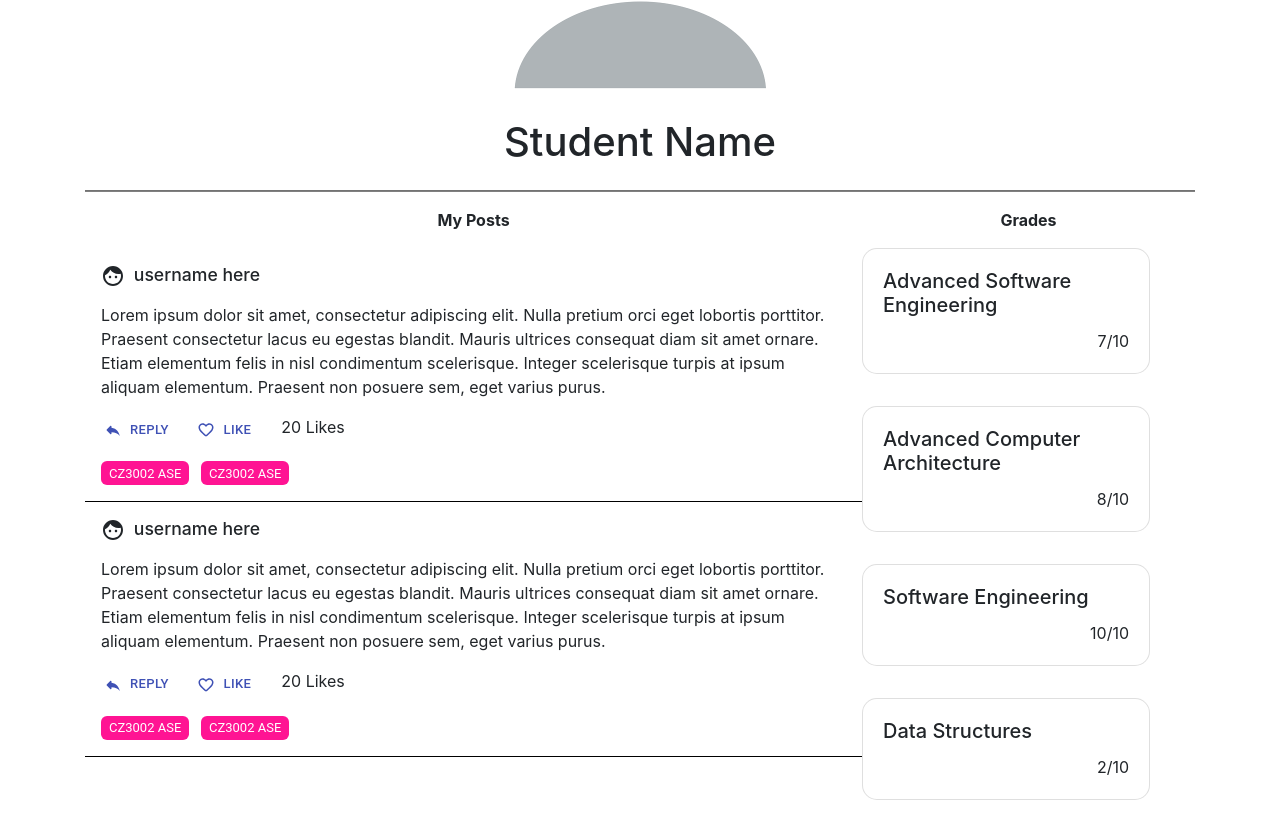
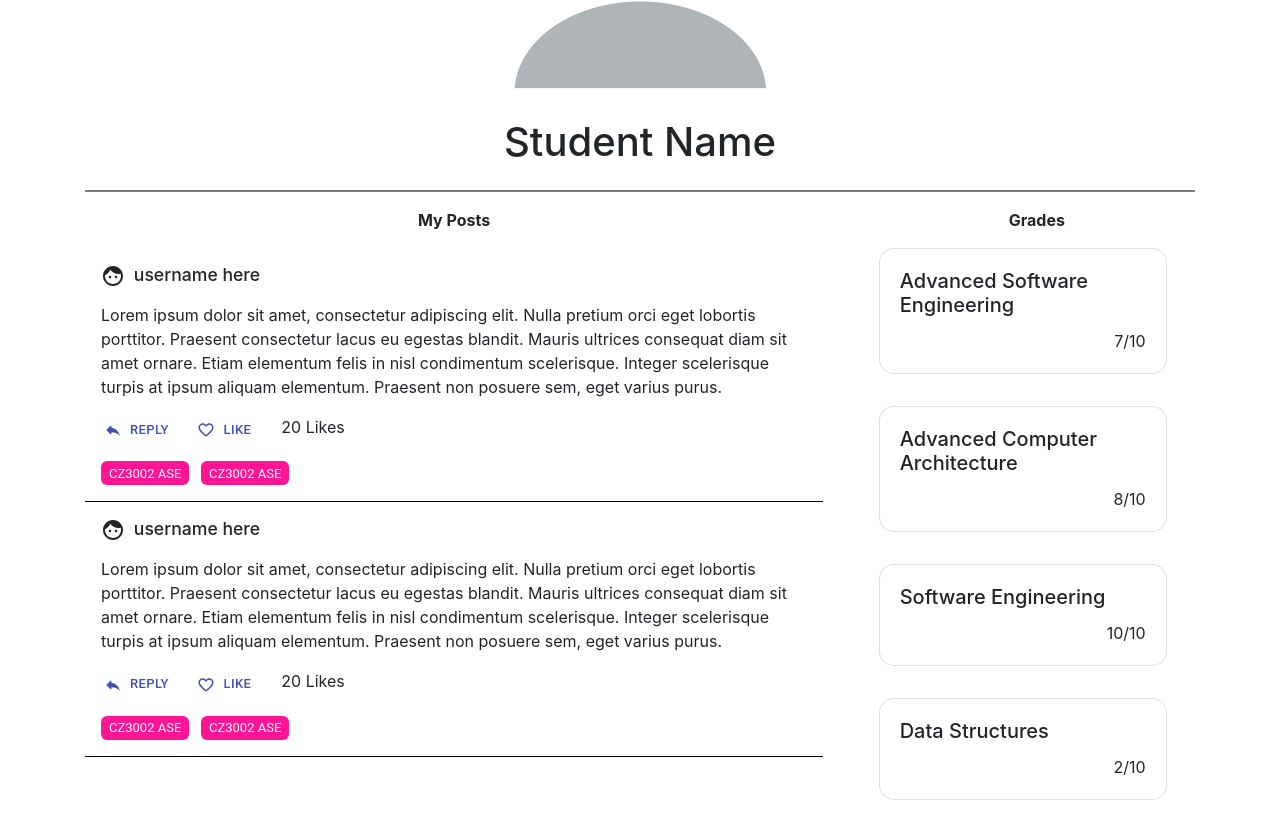
Before and after one commit to lisasgoh/CZ3002-Colearnity, a React (Create React App) app in the folder frontend/: page /profilepage in a window 1280 px wide. Shown: the part 282-1114 px from the top of the page. Built offline with nearby package versions, Linux system fonts and the light colour scheme.

Commit message:
add margins

```diff
--- a/frontend/src/container/StudentProfilePage/StudentProfilePage.css
+++ b/frontend/src/container/StudentProfilePage/StudentProfilePage.css
@@ -26,6 +26,7 @@
     justify-content: flex-start;
     align-self: start;
     width: 70%;
+    margin-right: 5%;
 
 }
 
```
Also changed, not shown: 1 other file (tests, documents, lock files or other folders).
